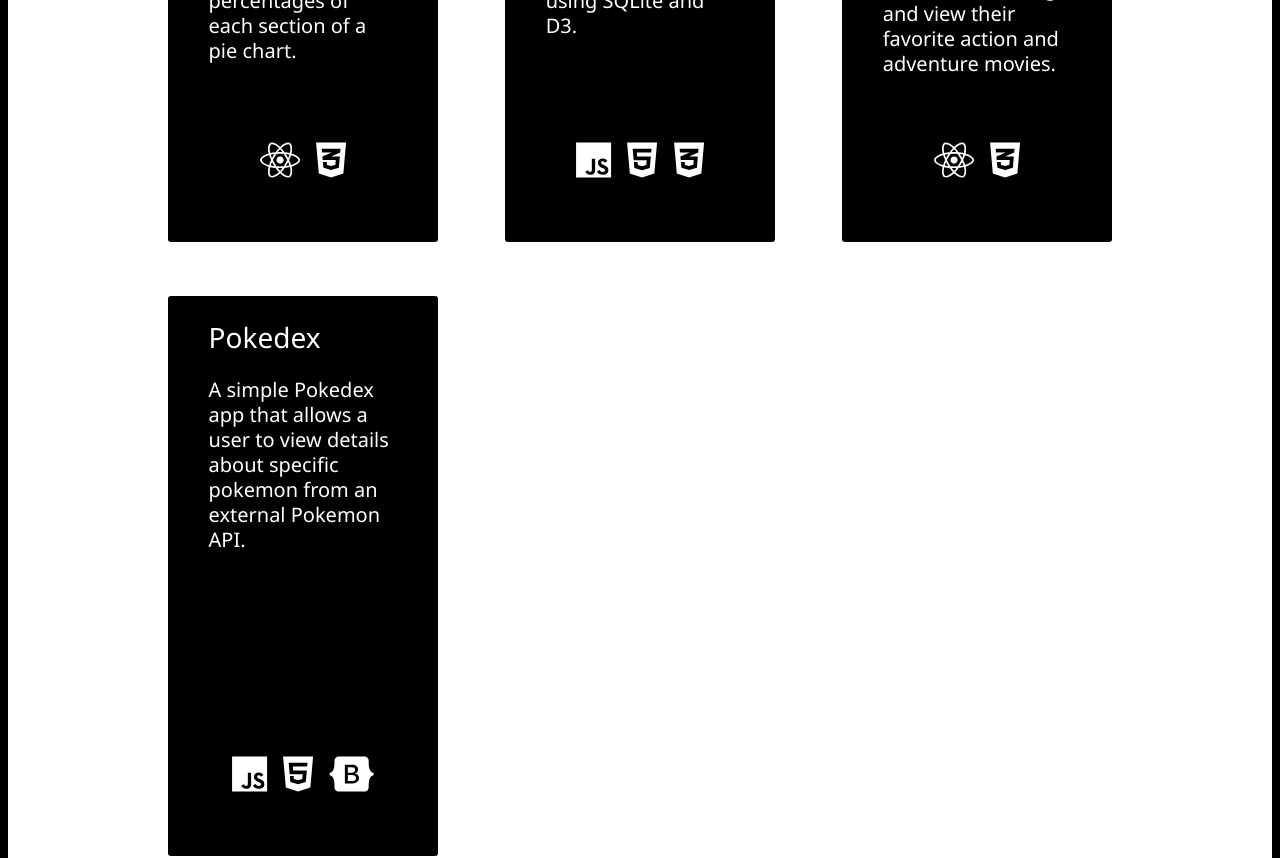
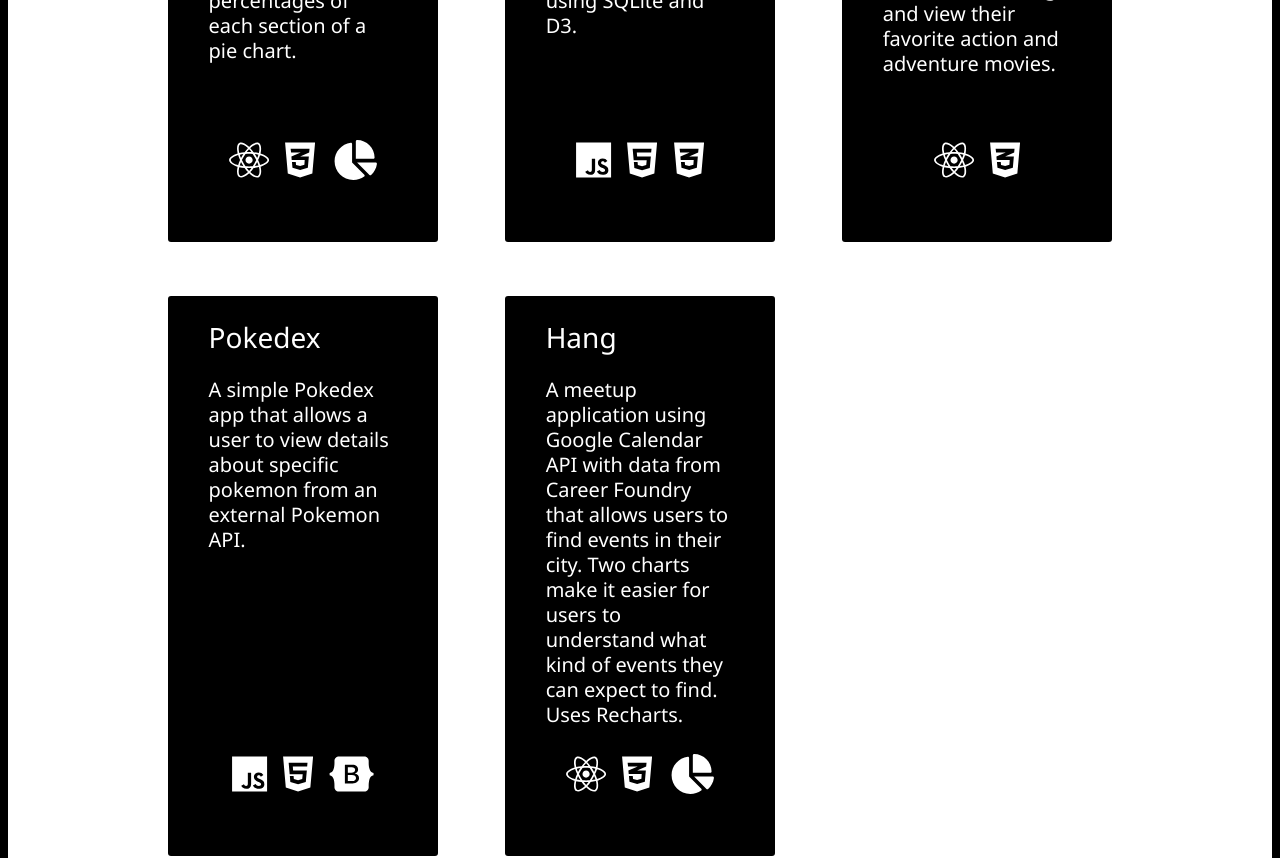
Before and after one commit to krishokr/krishokr, a React (Create React App) app: page / in a window 1280 px wide. Shown: the part 2240-3098 px from the top of the page. Built offline with nearby package versions, Linux system fonts and the light colour scheme.

Commit message:
added hang app and updated slice the pie

```diff
--- a/src/Experience.js
+++ b/src/Experience.js
@@ -1,5 +1,6 @@
 import React from 'react';
-import './Styles/experience.css'
+import './Styles/experience.css';
+import resume from './files/Kris_Hokr_Resume.pdf';
 
 export default function Experience() {
   return (
@@ -34,18 +35,13 @@
               <h5>March 2018-March 2020</h5>
               <p>In college I immersed myself with the UC Davis climbing community. I watched it grow exponentially during my time in college thanks to not only my own efforts, but also to our efforts as a collective- both board and members. I believe this team can give future students a fantastic way to explore their passion for climbing and form a connection to this inspiring and supportive community much as it did for me. Along with the President, as Treasurer, I spoke in front of the UC Davis Sport Club board in efforts to become an official UC Davis Sport Club and receive school funding. We were successful, and in addition to funding, we were allowed to use the official UC Davis logo at competitions. As President, I was able to secure a sponsorship with The Boulder Field, a climbing gym in Sacramento run by Carlo Traversi, a professional climber. This allowed the team to practice at one of the best gyms in Northern California and have access to all the tools necessary to meet their goals both outdoors and at competitions. As President, it was my job to oversee the team board, run practices, and help the fundraiser and treasurer with finances. As such, I learned a lot about running a team, collaboration, and how to handle disagreement. There is value in difference, and in the ability to listen to others especially when your thoughts don't align. </p>
             </div>
-            {/* <div className='line-div'></div>
-            <div className='exp exp-two'>
-                <h2>Bike Shop Assistant</h2>
-                <p>Lorem ipsum dolor sit amet, consectetur adipiscing elit, sed do eiusmod tempor incididunt ut labore et dolore magna aliqua. Ut enim ad minim veniam, quis nostrud exercitation ullamco laboris nisi ut aliquip ex ea commodo consequat. Duis aute irure dolor in reprehenderit in voluptate velit esse cillum dolore eu fugiat nulla pariatur. Excepteur sint occaecat cupidatat non proident, sunt in culpa qui officia deserunt mollit anim id est laborum.</p>
-            </div> */}
           </div>
         </div>
 
           <div className='resume-container'>
             <div className='lines'></div>
             <div className='lines'></div>
-            <a className='resume-download' href='Kris_Hokr_Resume.pdf' download>Download Resume</a>
+            <a className='resume-download' href={resume} download>Download Resume</a>
           </div>
 
         </div>
--- a/src/Styles/fontawesome.js
+++ b/src/Styles/fontawesome.js
@@ -3,7 +3,7 @@
 
 // import your icons
 import { faReact, faHtml5, faJs, faBootstrap, faCss3Alt, faGithub, faLinkedin } from '@fortawesome/free-brands-svg-icons';
-import {faBars, faXmark, faEnvelope} from '@fortawesome/free-solid-svg-icons';
+import {faBars, faXmark, faEnvelope, faChartPie} from '@fortawesome/free-solid-svg-icons';
 
 library.add(
     faReact,
@@ -15,6 +15,6 @@
     faXmark,
     faGithub,
     faLinkedin,
-    faEnvelope
-
+    faEnvelope,
+    faChartPie
 );
--- a/src/Styles/work.css
+++ b/src/Styles/work.css
@@ -77,7 +77,7 @@
     width: 100%;
 }
 
-.fa-react, .fa-js, .fa-css3-alt, .fa-html5, .fa-bootstrap {
+.fa-react, .fa-js, .fa-css3-alt, .fa-html5, .fa-bootstrap, .fa-chart-pie {
     padding: 3%;
     font-size: 5vh;
 }
--- a/src/Work.js
+++ b/src/Work.js
@@ -13,13 +13,14 @@
       </div>
         <div className='project-container'>
 
-            <a href='https://manettishremproject.krishokr.repl.co/'>
+            <a href='https://krishokr.github.io/slice-the-pie/'>
               <div className='project project-one'>
                 <h3 >Slice the Pie</h3>
                 <h5 >You're running a university. How much would you allocate to different sectors? Learn about your funding sources with a guessing game by inputting percentages of each section of a pie chart. </h5>
                 <div className='icons'>
                   <FontAwesomeIcon icon="fa-brands fa-react" />
                   <FontAwesomeIcon icon="fa-brands fa-css3-alt" />
+                  <FontAwesomeIcon icon="fa-solid fa-chart-pie" />
                 </div>
               </div>
 
@@ -61,6 +62,19 @@
               </div>
             </a>
 
+            <a href='https://krishokr.github.io/meet/'>
+              <div className='project project-one'>
+                <h3 >Hang</h3>
+                <h5 >A meetup application using Google Calendar API with data from Career Foundry that allows users to find events in their city. Two charts make it easier for users to understand what kind of events they can expect to find. Uses Recharts.</h5>
+                <div className='icons'>
+                  <FontAwesomeIcon icon="fa-brands fa-react" />
+                  <FontAwesomeIcon icon="fa-brands fa-css3-alt" />
+                  <FontAwesomeIcon icon="fa-solid fa-chart-pie" />
+                </div>
+              </div>
+
+            </a>
+
         </div>
     </div>
   )
```
Also changed, not shown: 1 other file (tests, documents, lock files or other folders).
